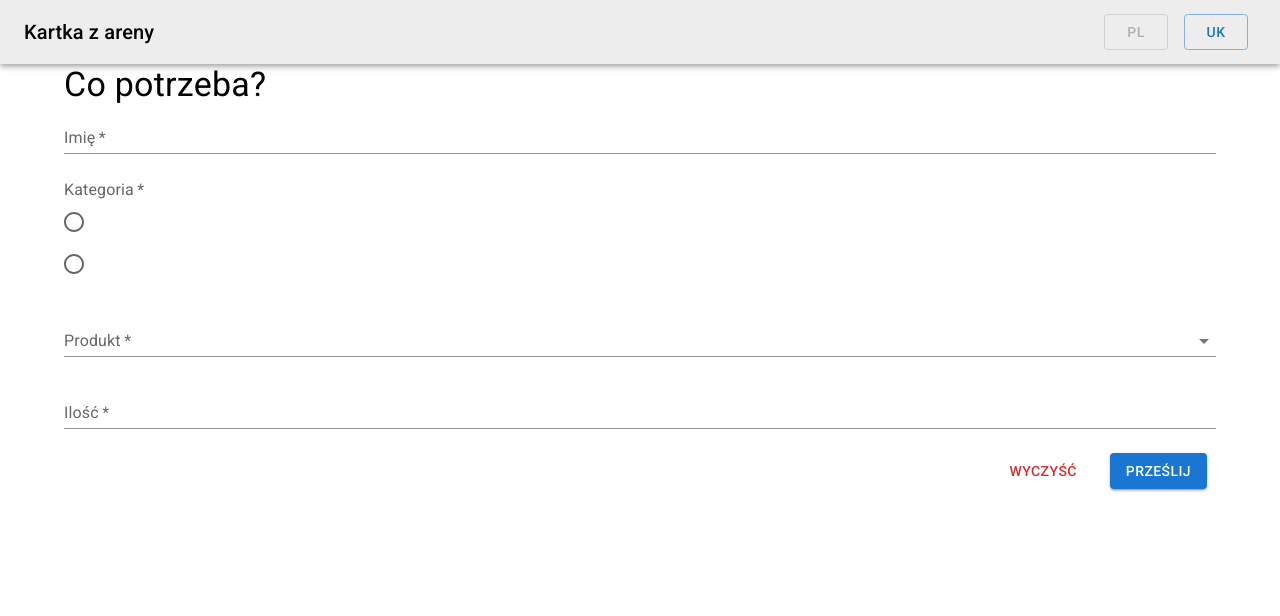
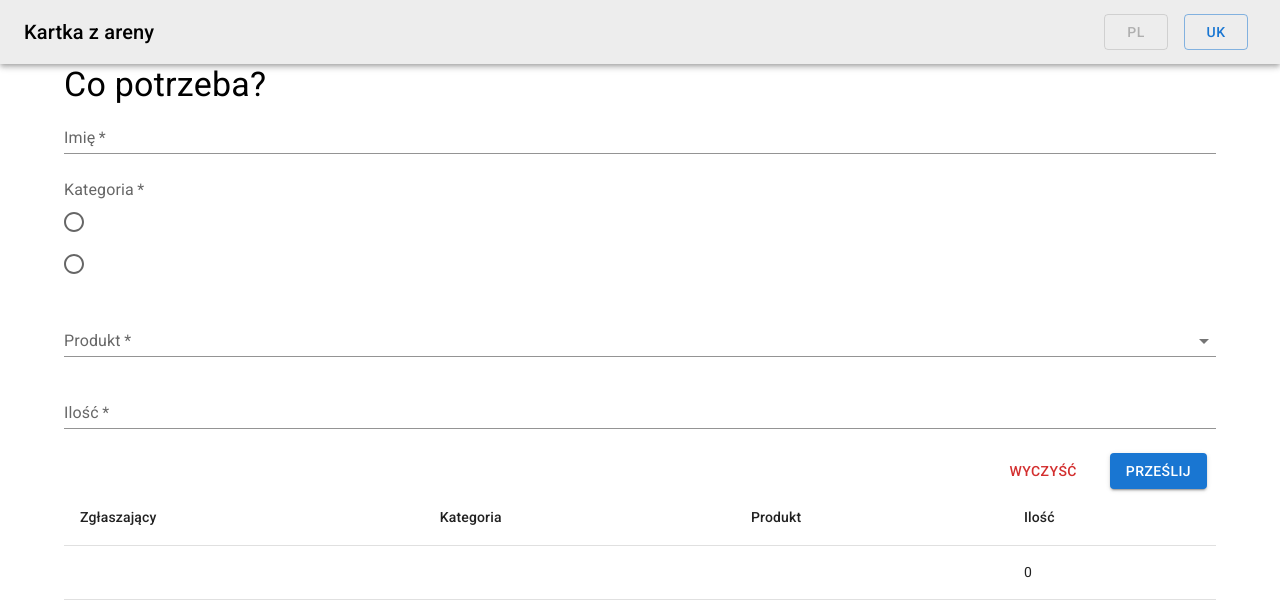
Before and after one commit to dawid-tomczak/helping-ukraine-form, a React (Create React App) app: page / in a window 1280 px wide. Both pictures are taken after a click on the button "PRZEŚLIJ". Shown: the top 616 px of the page. Built offline with nearby package versions, Linux system fonts and the light colour scheme.

Commit message:
progress on needs table

```diff
--- a/src/App.tsx
+++ b/src/App.tsx
@@ -4,6 +4,7 @@ import Header from './modules/shared/Header/Header';
 import ContentWrapper from './modules/shared/ContentWrapper/ContentWrapper';
 import { NeedFormManager } from './modules/NeedForm/NeedFormManager';
 import { NeedsContextProvider } from './contexts/NeedsContext';
+import { AddedNeeds } from './modules/AddedNeeds/AddedNeeds';
 
 function App() {
   return (
@@ -12,6 +13,7 @@ function App() {
       <ContentWrapper>
         <NeedsContextProvider>
           <NeedFormManager />
+          <AddedNeeds />
         </NeedsContextProvider>
       </ContentWrapper>
     </>
--- a/src/contexts/NeedsContext.tsx
+++ b/src/contexts/NeedsContext.tsx
@@ -7,7 +7,7 @@ interface ContextProps {
 }
 
 interface ProviderProps {
-  children: ReactChildren | ReactElement;
+  children: ReactChildren | ReactElement | ReactElement[];
 }
 
 export const NeedsContext = React.createContext<ContextProps>({
--- /dev/null
+++ b/src/modules/AddedNeeds/AddedNeeds.tsx
@@ -0,0 +1,9 @@
+import React, { ReactElement, useContext } from 'react';
+import { NeedsContext } from '../../contexts/NeedsContext';
+import { NeedsTable } from './NeedsTable/NeedsTable';
+
+export const AddedNeeds = (): ReactElement => {
+  const { needs } = useContext(NeedsContext);
+
+  return <NeedsTable needs={needs} />;
+};
--- /dev/null
+++ b/src/modules/AddedNeeds/NeedsTable/NeedsTable.tsx
@@ -0,0 +1,39 @@
+import {
+  Table,
+  TableBody,
+  TableCell,
+  TableContainer,
+  TableHead,
+  TableRow,
+} from '@mui/material';
+import React, { ReactElement } from 'react';
+import { Need } from '../../../@types/helpers/Need';
+
+interface Props {
+  needs: Need[];
+}
+
+export const NeedsTable = ({ needs }: Props): ReactElement => {
+  return (
+    <TableContainer>
+      <Table>
+        <TableHead>
+          <TableCell>Zgłaszający</TableCell>
+          <TableCell>Kategoria</TableCell>
+          <TableCell>Produkt</TableCell>
+          <TableCell>Ilość</TableCell>
+        </TableHead>
+        <TableBody>
+          {needs.map((row) => (
+            <TableRow key={`${row.name}-${row.productId}`}>
+              <TableCell>{row.name}</TableCell>
+              <TableCell>{row.categoryId}</TableCell>
+              <TableCell>{row.productId}</TableCell>
+              <TableCell>{row.amount}</TableCell>
+            </TableRow>
+          ))}
+        </TableBody>
+      </Table>
+    </TableContainer>
+  );
+};
```
